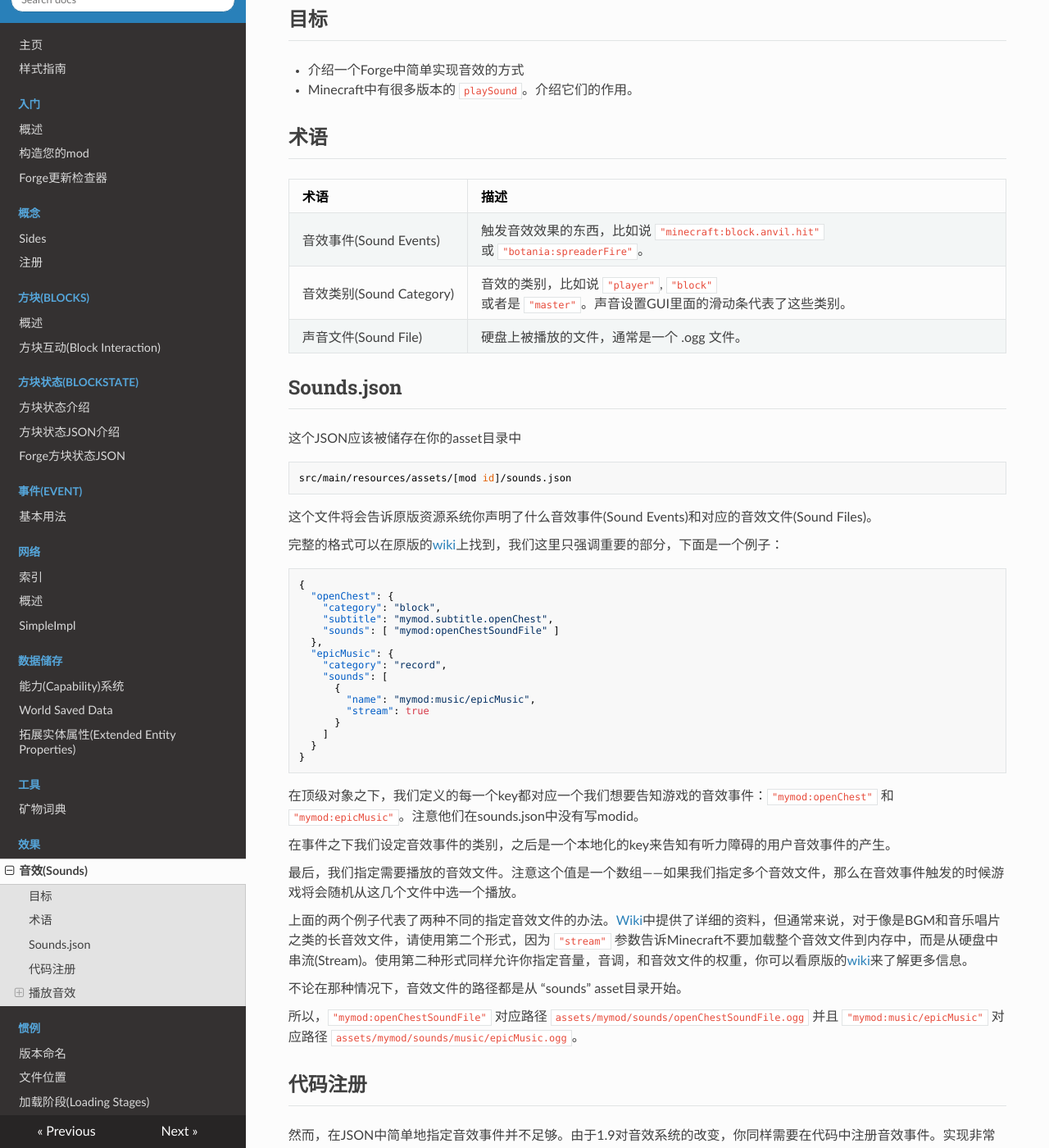
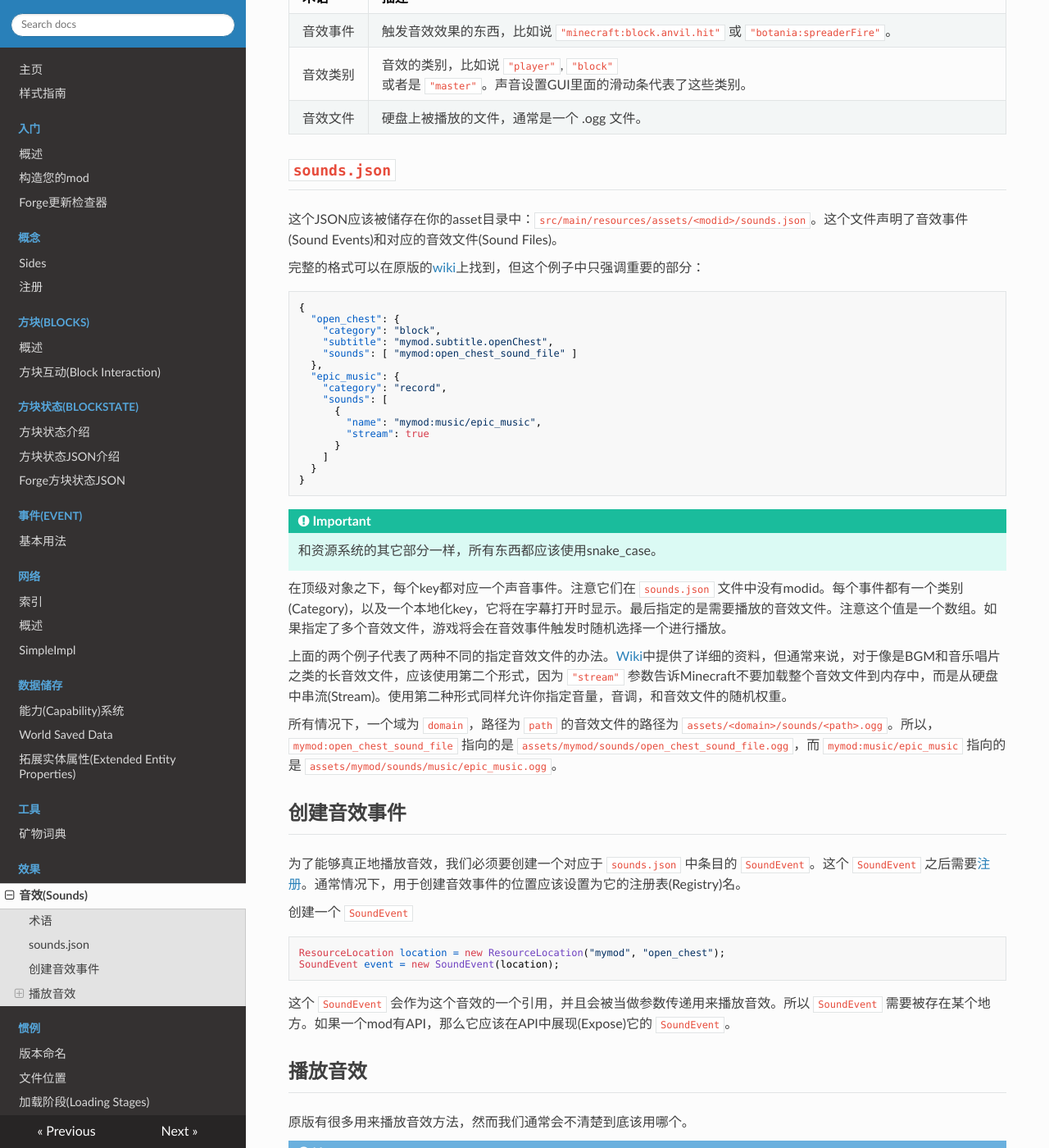
Before and after one commit to Krasjet/Forge-Documentation-CN, an MkDocs documentation site: the page built from docs/effects/sounds.md, in a window 1280 px wide and 1400 px high, scrolled down 276 px. Shown: the whole window at 82% size. Built offline with MkDocs 1.6.1, drawn with Linux system fonts in a browser that asks for light colours; nearby versions of some CDN libraries; old or Windows-style settings are respelled for this version of MkDocs; some of the changed text lies outside the part shown.

Commit message:
6/7 Update "Sounds" page

````diff
--- a/docs/concepts/registries.md
+++ b/docs/concepts/registries.md
@@ -1,2 +1,6 @@
 注册
 ====
+
+注册是一个让游戏了解一个MOD中的对象（物品、方块、声音等）的过程。注册是非常重要的，因为如果没有注册的话，游戏将不能知道Mod中的对象，并会展现出大量不可预料的行为（并且可能会崩溃）。
+
+游戏中大部分需要注册的东西都是由Forge注册表(Registry)来处理的。
--- a/docs/effects/sounds.md
+++ b/docs/effects/sounds.md
@@ -1,15 +1,5 @@
 音效(Sounds)
 ===========
-
-!!! note
-
-	这个指南写作时Forge最新构建版本为1907，对应Minecraft 1.9。本文应该对任何有新Forge注册系统的版本都是有效的。
-
-目标
-----
-
-- 介绍一个Forge中简单实现音效的方式
-- Minecraft中有很多版本的 `playSound`。介绍它们的作用。
 
 术语
 ----
@@ -17,35 +7,29 @@
 
 | 术语 | 描述 |
 |-----|-----|
-| 音效事件(Sound Events) | 触发音效效果的东西，比如说 `"minecraft:block.anvil.hit"` 或 `"botania:spreaderFire"`。 |
-| 音效类别(Sound Category) | 音效的类别，比如说 `"player"`, `"block"`  或者是 `"master"`。声音设置GUI里面的滑动条代表了这些类别。 |
-| 声音文件(Sound File) | 硬盘上被播放的文件，通常是一个 .ogg 文件。 |
+| 音效事件 | 触发音效效果的东西，比如说 `"minecraft:block.anvil.hit"` 或 `"botania:spreaderFire"`。 |
+| 音效类别 | 音效的类别，比如说 `"player"`, `"block"`  或者是 `"master"`。声音设置GUI里面的滑动条代表了这些类别。 |
+| 音效文件 | 硬盘上被播放的文件，通常是一个 .ogg 文件。 |
 
-Sounds.json
------------
+`sounds.json`
+-------------
 
-这个JSON应该被储存在你的asset目录中
+这个JSON应该被储存在你的asset目录中：`src/main/resources/assets/<modid>/sounds.json`。这个文件声明了音效事件(Sound Events)和对应的音效文件(Sound Files)。
 
-```
-src/main/resources/assets/[mod id]/sounds.json
-```
+完整的格式可以在原版的[wiki]上找到，但这个例子中只强调重要的部分：
 
-这个文件将会告诉原版资源系统你声明了什么音效事件(Sound Events)和对应的音效文件(Sound Files)。
-
-完整的格式可以在原版的[wiki]上找到，我们这里只强调重要的部分，下面是一个例子：
-
-```Json
+```json
 {
-  "openChest": {
+  "open_chest": {
     "category": "block",
     "subtitle": "mymod.subtitle.openChest",
-    "sounds": [ "mymod:openChestSoundFile" ]
+    "sounds": [ "mymod:open_chest_sound_file" ]
   },
-  "epicMusic": {
+  "epic_music": {
     "category": "record",
     "sounds": [
       {
-        "name": "mymod:music/epicMusic",
+        "name": "mymod:music/epic_music",
         "stream": true
       }
     ]
@@ -53,31 +37,29 @@ src/main/resources/assets/[mod id]/sounds.json
 }
 ```
 
-在顶级对象之下，我们定义的每一个key都对应一个我们想要告知游戏的音效事件：`"mymod:openChest"` 和 `"mymod:epicMusic"`。注意他们在sounds.json中没有写modid。
+!!! important
 
-在事件之下我们设定音效事件的类别，之后是一个本地化的key来告知有听力障碍的用户音效事件的产生。
+	和资源系统的其它部分一样，所有东西都应该使用snake_case。
 
-最后，我们指定需要播放的音效文件。注意这个值是一个数组——如果我们指定多个音效文件，那么在音效事件触发的时候游戏将会随机从这几个文件中选一个播放。
+在顶级对象之下，每个key都对应一个声音事件。注意它们在 `sounds.json` 文件中没有modid。每个事件都有一个类别(Category)，以及一个本地化key，它将在字幕打开时显示。最后指定的是需要播放的音效文件。注意这个值是一个数组。如果指定了多个音效文件，游戏将会在音效事件触发时随机选择一个进行播放。
 
-上面的两个例子代表了两种不同的指定音效文件的办法。[Wiki]中提供了详细的资料，但通常来说，对于像是BGM和音乐唱片之类的长音效文件，请使用第二个形式，因为 `"stream"` 参数告诉Minecraft不要加载整个音效文件到内存中，而是从硬盘中串流(Stream)。使用第二种形式同样允许你指定音量，音调，和音效文件的权重，你可以看原版的[wiki]来了解更多信息。
+上面的两个例子代表了两种不同的指定音效文件的办法。[Wiki]中提供了详细的资料，但通常来说，对于像是BGM和音乐唱片之类的长音效文件，应该使用第二个形式，因为 `"stream"` 参数告诉Minecraft不要加载整个音效文件到内存中，而是从硬盘中串流(Stream)。使用第二种形式同样允许你指定音量，音调，和音效文件的随机权重。
 
-不论在那种情况下，音效文件的路径都是从 "sounds" asset目录开始。
+所有情况下，一个域为 `domain`，路径为 `path` 的音效文件的路径为 `assets/<domain>/sounds/<path>.ogg`。所以，`mymod:open_chest_sound_file` 指向的是 `assets/mymod/sounds/open_chest_sound_file.ogg`，而 `mymod:music/epic_music` 指向的是 `assets/mymod/sounds/music/epic_music.ogg`。
 
-所以，`"mymod:openChestSoundFile"` 对应路径 `assets/mymod/sounds/openChestSoundFile.ogg`
-并且 `"mymod:music/epicMusic"` 对应路径 `assets/mymod/sounds/music/epicMusic.ogg`。
+创建音效事件
+-----------
 
-代码注册
--------
+为了能够真正地播放音效，我们必须要创建一个对应于 `sounds.json` 中条目的 `SoundEvent`。这个 `SoundEvent` 之后需要[注册]。通常情况下，用于创建音效事件的位置应该设置为它的注册表(Registry)名。
 
-然而，在JSON中简单地指定音效事件并不足够。由于1.9对音效系统的改变，你同样需要在代码中注册音效事件。实现非常简单：
+创建一个 `SoundEvent`
 
 ```Java
-ResourceLocation location = new ResourceLocation("mymod", "openChest");
+ResourceLocation location = new ResourceLocation("mymod", "open_chest");
 SoundEvent event = new SoundEvent(location);
-GameRegistry.register(event, location);
 ```
 
-保存好 `SoundEvent` 这个对象，因为你之后播放音效还会用到它。如果你有一个API，并且想让Addon能够播放你的音效事件，请将这些对象放到API中（不要在API中注册它们，你只需要留一些字段在API中并在初始化阶段的时候赋值）。
+这个 `SoundEvent` 会作为这个音效的一个引用，并且会被当做参数传递用来播放音效。所以 `SoundEvent` 需要被存在某个地方。如果一个mod有API，那么它应该在API中展现(Expose)它的 `SoundEvent`。
 
 播放音效
 -------
@@ -88,38 +70,38 @@ GameRegistry.register(event, location);
 
 	下面的信息是通过研究并归类这几个不同方法得来的。它们在Forge 1907都是最新的，如果这些东西过时了请告诉我。
 
-注意每个方法都需求一个 `SoundEvent`，你上面注册的那个。同样注意我说**服务端行为(Server Behavior)**和**客户端行为(Client Behavior)**都指的是对应的**逻辑(Logical)端**。如果你想知道这个的区别，请看[这篇文章](../concepts/sides.md)
+注意每个方法都需求一个 `SoundEvent`，也就是你上面注册的那个。而且，**服务端行为(Server Behavior)**和**客户端行为(Client Behavior)**这两个术语都指的是对应的[**逻辑**(Logical)端][sides]。
 
 ### `World`
 
-1. <a name="world-playsound-pbecvp"></a>`playSound(EntityPlayer, BlockPos, SoundEvent, SoundCategory, volume, pitch)`
+1. <a name="world-playsound-pbecvp"></a> `playSound(EntityPlayer, BlockPos, SoundEvent, SoundCategory, volume, pitch)`
     - 仅仅转发到了[重载(Overload)(2)](#world-playsound-pxyzecvp)，对每个 `BlockPos` 中的坐标都加了0.5
-2. <a name="world-playsound-pxyzecvp"></a>`playSound(EntityPlayer, double x, double y, double z, SoundEvent, SoundCategory, volume, pitch)`
+2. <a name="world-playsound-pxyzecvp"></a> `playSound(EntityPlayer, double x, double y, double z, SoundEvent, SoundCategory, volume, pitch)`
     - **客户端行为**：如果传入的玩家是客户端玩家，播放音效事件到客户端玩家。
     - **服务端行为**：对除了被传入的那个玩家以外的任何玩家播放音效事件。 Player可以被设置成 `null`。
     - **用处**：上面两个行为的互补性说明这两个方法都可以从一些在两个逻辑端同时运行，由玩家发起的音效代码中被调用——逻辑客户端将音效播放给用户，逻辑服务端让其他人都听见音效而不让对原始用户重复播放。<br>
   它们也可以同样用来在客户端任一指定地点播放任何声音，只需要传递 `null` 玩家，让所有人都听见即可。
-3. <a name="world-playsound-xyzecvpd"></a>`playSound(double x, double y, double z, SoundEvent, SoundCategory, volume, pitch, distanceDelay)`
+3. <a name="world-playsound-xyzecvpd"></a> `playSound(double x, double y, double z, SoundEvent, SoundCategory, volume, pitch, distanceDelay)`
      - **客户端行为**：仅仅播放音效事件到客户端世界。如果 `distanceDelay` 为 `true`，那么音效的延迟将会取决于声源距玩家的距离。
      - **服务端行为**：无。
      - **用处**：这个方法只在客户端有效，所以它对那些在自定义数据包(Custom Packet)中发送的音效，或其它只在客户端有效的特效类型音效很有用。打雷的时候用的就是这个方法。
 
 ### `WorldClient`
 
-1. <a name="worldclient-playsound-becvpd"></a>`playSound(BlockPos, SoundEvent, SoundCategory, volume, pitch, distanceDelay)`
+1. <a name="worldclient-playsound-becvpd"></a> `playSound(BlockPos, SoundEvent, SoundCategory, volume, pitch, distanceDelay)`
     - 转发到 `World` 的[重载(3)](#world-playsound-xyzecvpd)，对每个 `BlockPos` 中的坐标都加了0.5。
 
 ### `Entity`
 
-1. <a name="entity-playsound-evp"></a>`playSound(SoundEvent, volume, pitch)`
+1. <a name="entity-playsound-evp"></a> `playSound(SoundEvent, volume, pitch)`
     - 转发到 `World` 的[重载(2)](#world-playsound-pxyzecvp)，player的参数传递为 `null`。
     - **客户端行为**：无。
-    - **服务端行为**：对该实体(Entity)位置的所有人都播放音效事件。
+    - **服务端行为**：对处于该实体位置的所有人都播放音效事件。
     - **用处**：在服务端从任何非玩家实体发出声音。
 
 ### `EntityPlayer`
 
-1. <a name="entityplayer-playsound-evp"></a>`playSound(SoundEvent, volume, pitch)`（重写(Override)了 [`Entity`](#entity-playsound-evp) 内的那个方法）
+1. <a name="entityplayer-playsound-evp"></a> `playSound(SoundEvent, volume, pitch)`（重写(Override)了 [`Entity`](#entity-playsound-evp) 内的那个方法）
     - 转发到 `World` 的[重载(2)](#world-playsound-pxyzecvp)，player的参数传递为 `this`。
     - **客户端行为**：无。可以看一下在 `EntityPlayerSP` 内的[重写](#entityplayersp-playsound-evp)。
     - **服务端行为**：对**除了**这个玩家以外所有玩家播放音效。
````
Also changed, not shown: other parts of docs/effects/sounds.md (+3 -1 lines), docs/index.md (+1 -1 lines).
